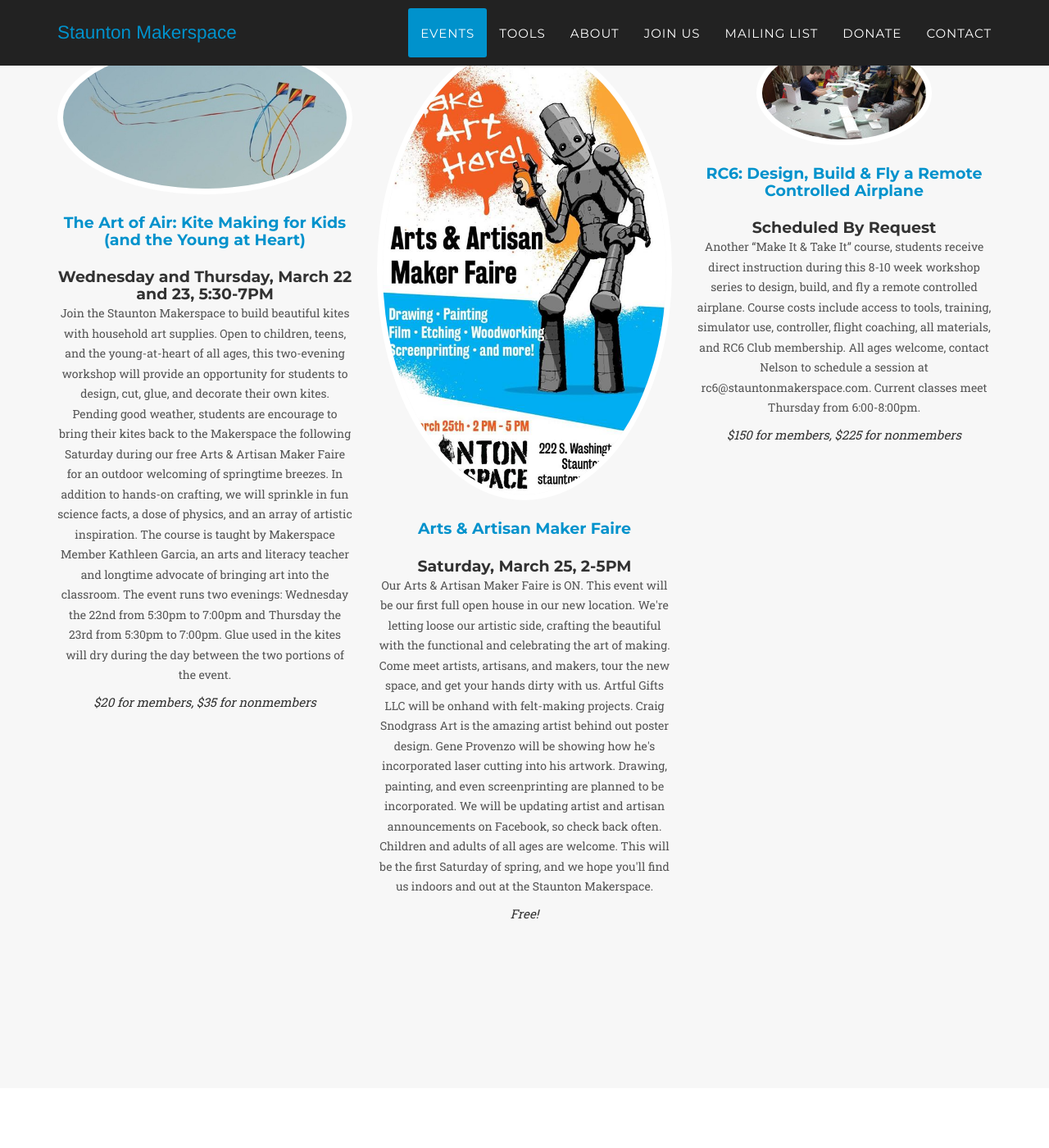
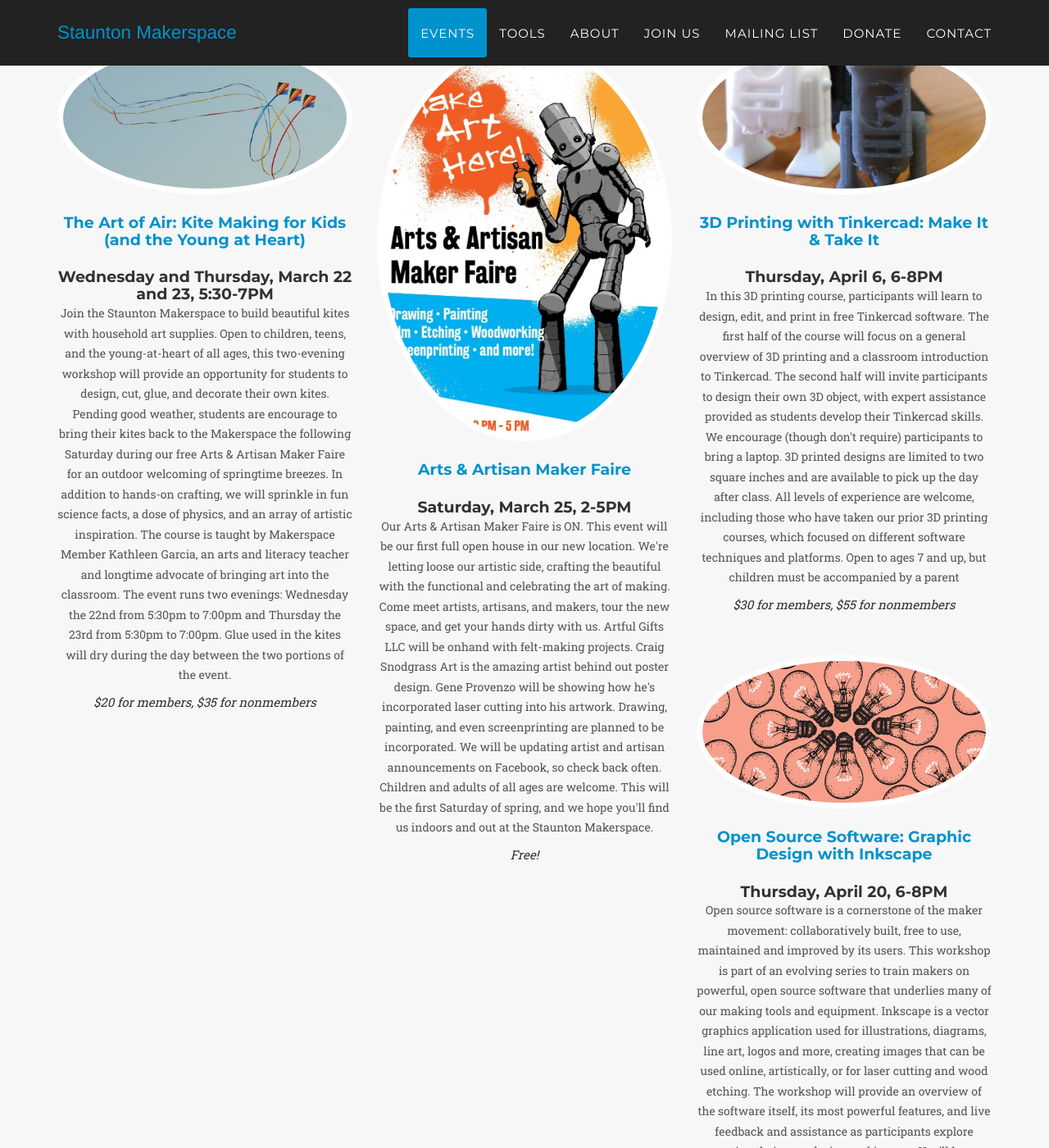
Before and after one commit to stauntonmakerspace/old_website, a Jekyll site: the page built from index.html, in a window 1280 px wide and 1400 px high, scrolled down 1836 px. Shown: the whole window at 82% size. Built offline with Jekyll 4.4.1, drawn with Linux system fonts in a browser that asks for light colours; some web fonts are replaced; comment, search, counter and statistics services are not loaded; some of the changed text lies outside the part shown.

Commit message:
add 3d printing and Inkscape classes :apple::pencil2:

```diff
--- a/_config.yml
+++ b/_config.yml
@@ -29,6 +29,18 @@ The event runs two evenings: Wednesday the 22nd from 5:30pm to 7:00pm and Thursd
 Artful Gifts LLC will be onhand with felt-making projects. Craig Snodgrass Art is the amazing artist behind out poster design. Gene Provenzo will be showing how he's incorporated laser cutting into his artwork. Drawing, painting, and even screenprinting are planned to be incorporated. We will be updating artist and artisan announcements on Facebook, so check back often.
 Children and adults of all ages are welcome. This will be the first Saturday of spring, and we hope you'll find us indoors and out at the Staunton Makerspace."
   price: Free!
+- name: "3D Printing with Tinkercad: Make It & Take It"
+  href: "https://www.eventbrite.com/e/3d-printing-with-tinkercad-make-it-take-it-tickets-33033411824"
+  pic: 3dlogo
+  date: Thursday, April 6, 6-8PM
+  desc: "In this 3D printing course, participants will learn to design, edit, and print in free Tinkercad software. The first half of the course will focus on a general overview of 3D printing and a classroom introduction to Tinkercad. The second half will invite participants to design their own 3D object, with expert assistance provided as students develop their Tinkercad skills. We encourage (though don't require) participants to bring a laptop. 3D printed designs are limited to two square inches and are available to pick up the day after class. All levels of experience are welcome, including those who have taken our prior 3D printing courses, which focused on different software techniques and platforms. Open to ages 7 and up, but children must be accompanied by a parent"
+  price: $30 for members, $55 for nonmembers
+- name: "Open Source Software: Graphic Design with Inkscape"
+  href: "https://www.eventbrite.com/e/open-source-software-graphic-design-with-inkscape-tickets-33033828069"
+  pic: lightbulbs
+  date: Thursday, April 20, 6-8PM
+  desc: "Open source software is a cornerstone of the maker movement: collaboratively built, free to use, maintained and improved by its users. This workshop is part of an evolving series to train makers on powerful, open source software that underlies many of our making tools and equipment. Inkscape is a vector graphics application used for illustrations, diagrams, line art, logos and more, creating images that can be used online, artistically, or for laser cutting and wood etching. The workshop will provide an overview of the software itself, its most powerful features, and live feedback and assistance as participants explore creating their own design and images. You'll leave with the latest version of Inkscape, plus the confidence to design, create, and play with this graphics design and image-creating tool. Attendees are encouraged by not required to bring their own laptop (please try and install Inkscape before you come, it's free!). This workshop is offered as a precursor to future laser cutting classes. (Event photo by OpenSource.com)"
+  price: $25 for members, $50 for nonmembers
 - name: "RC6: Design, Build & Fly a Remote Controlled Airplane"
   href: "mailto:rc6@stauntonmakerspace.com?Subject=Signup%20for%20RC6"
   pic: planes
```
Also changed, not shown: img/events/artisanfaire.jpg, img/events/lightbulbs.jpg (added).
